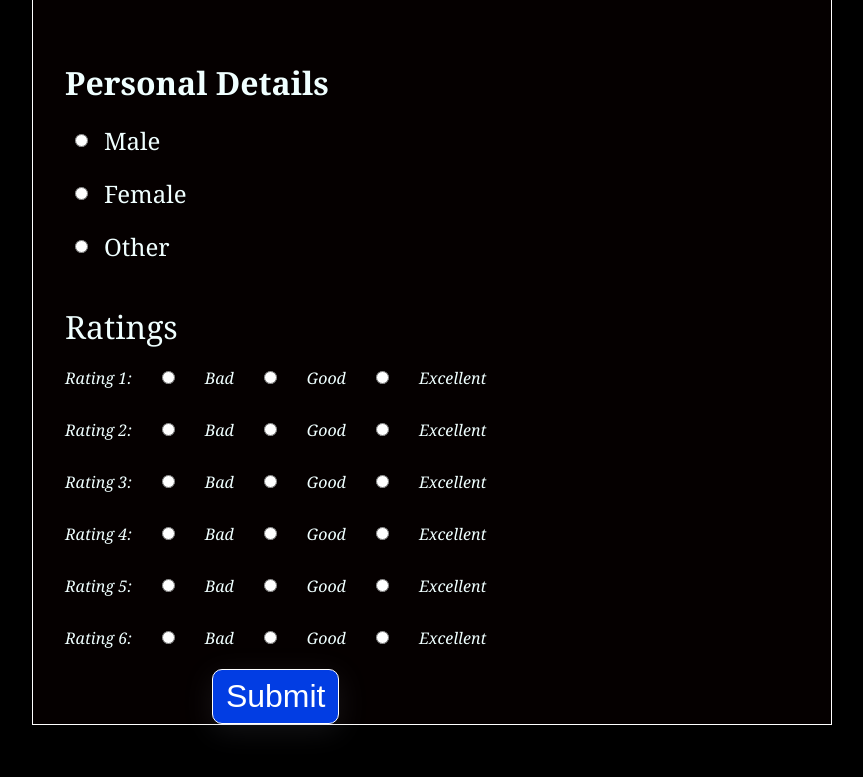
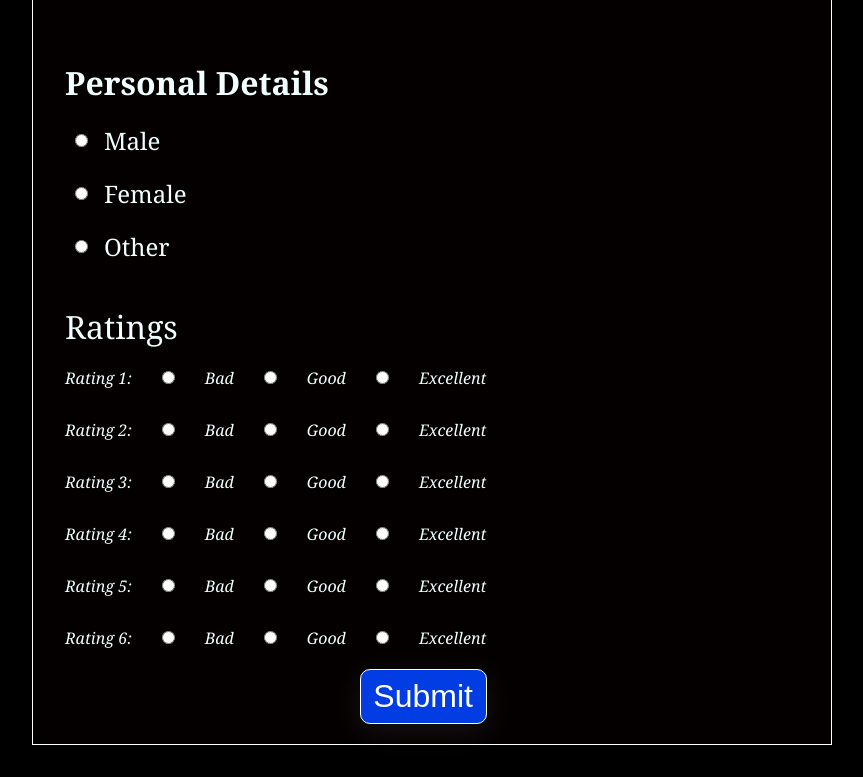
Before and after one commit to omarahmeddsa/Web-Dev, a plain HTML site: page Survey form/index.html in a window 1280 px wide. Shown: the part 994-1771 px from the top of the page, without its empty margins (208-1071 px from the left). Drawn offline with Linux system fonts and the light colour scheme.

Commit message:
Some modification

```diff
--- a/Survey form/Css/style.css
+++ b/Survey form/Css/style.css
@@ -108,7 +108,10 @@ body{
 }
 
 
+.Rating-heading{
 
+    padding-right: 20px;
+}
 button {
 
 
@@ -121,6 +124,7 @@ button {
         font-size: 2rem;
         color: wite;
         padding: 0.5rem 0.8rem;
+
         border: 1px solid white;
         background-color: #023de3;
         color: white;
@@ -128,6 +132,15 @@ button {
         box-shadow: 1px #0000;
         box-shadow: rgb(100 100 111 / 20%) 0px 7px 29px 0px ;
         border-radius: 10px;
+        position: relative;
+        left: 35%;
+
 
 
   }
+
+
+  .Button-field{
+
+    padding-bottom: 20px;
+  }
```
